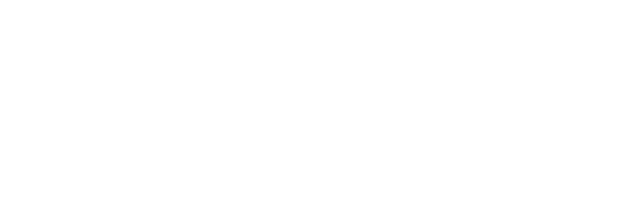
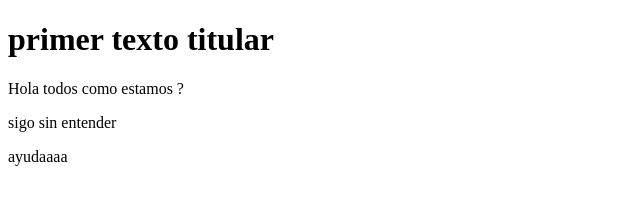
Before and after one commit to OsvanyRuiz/practica_git, a plain HTML site: page index.html in a window 1280 px wide. Shown: the whole page, without its empty margins (0-640 px from the left). Drawn offline with Linux system fonts and the light colour scheme.

Commit message:
4 cambio

```diff
--- a/index.html
+++ b/index.html
@@ -6,6 +6,9 @@
     <title>Document</title>
 </head>
 <body>
-
+    <h1> primer texto titular</h1>
+    <p> Hola todos como estamos ?</p>
+    <p>sigo sin entender</p>
+    <p>ayudaaaa</p>
 </body>
 </html>
```
